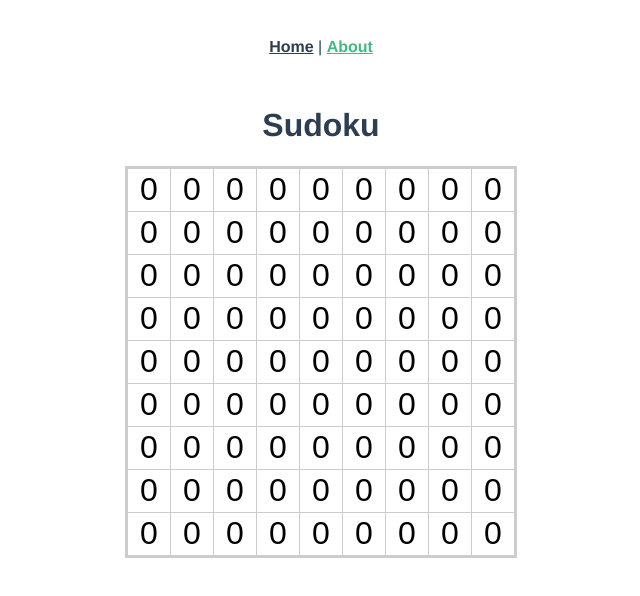
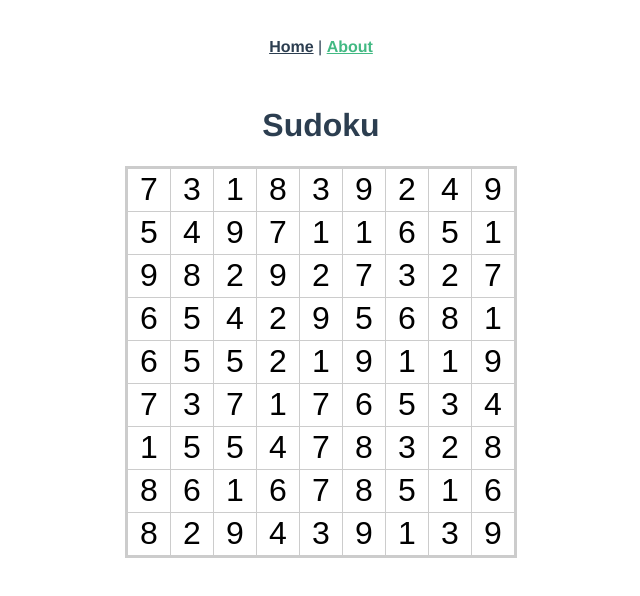
Before and after one commit to iichanize/sudoku_vue3, a Vue app in the folder vueApp/vue-sample/: page /about in a window 1280 px wide. Shown: the top 596 px of the page, without its empty margins (319-959 px from the left). Built offline with nearby package versions, Linux system fonts and the light colour scheme.

Commit message:
盤面に乱数をセットするように&idの振り方変更

```diff
--- a/vueApp/vue-sample/src/components/Sudoku.vue
+++ b/vueApp/vue-sample/src/components/Sudoku.vue
@@ -2,7 +2,11 @@
   <table id="table">
     <tr v-for="(lines, index1) in field" v-bind:key="index1">
       <td v-for="(num, index2) in lines" v-bind:key="index2">
-        <button id="eachButton" name="box" @click="countUp(index1, index2)">
+        <button
+          v-bind:id="buttonId(index1, index2)"
+          name="box"
+          @click="countUp(index1, index2)"
+        >
           {{ num }}
         </button>
       </td>
@@ -11,6 +15,7 @@
 </template>
 <script lang="ts">
   import { defineComponent, ref } from "vue";
+  import { SudokuSolver } from "./SudokuSolver";
 
   export default defineComponent({
     name: "HelloWorld",
@@ -19,25 +24,39 @@
     },
     setup(props, ctx) {
       let field = ref([
-        [0, 0, 0, 0, 0, 0, 0, 0, 0],
-        [0, 0, 0, 0, 0, 0, 0, 0, 0],
-        [0, 0, 0, 0, 0, 0, 0, 0, 0],
-        [0, 0, 0, 0, 0, 0, 0, 0, 0],
-        [0, 0, 0, 0, 0, 0, 0, 0, 0],
-        [0, 0, 0, 0, 0, 0, 0, 0, 0],
-        [0, 0, 0, 0, 0, 0, 0, 0, 0],
-        [0, 0, 0, 0, 0, 0, 0, 0, 0],
-        [0, 0, 0, 0, 0, 0, 0, 0, 0],
+        ["-", "-", "-", "-", "-", "-", "-", "-", "-"],
+        ["-", "-", "-", "-", "-", "-", "-", "-", "-"],
+        ["-", "-", "-", "-", "-", "-", "-", "-", "-"],
+        ["-", "-", "-", "-", "-", "-", "-", "-", "-"],
+        ["-", "-", "-", "-", "-", "-", "-", "-", "-"],
+        ["-", "-", "-", "-", "-", "-", "-", "-", "-"],
+        ["-", "-", "-", "-", "-", "-", "-", "-", "-"],
+        ["-", "-", "-", "-", "-", "-", "-", "-", "-"],
+        ["-", "-", "-", "-", "-", "-", "-", "-", "-"],
       ]);
+      const solver: SudokuSolver = new SudokuSolver();
       const countUp = (index1: number, index2: number) => {
         console.log("push");
-        let num = field.value[index1][index2] + 1;
-        field.value[index1][index2] = num > 9 ? num % 10 : num;
+        if (field.value[index1][index2] == "-")
+          field.value[index1][index2] = "0";
+        let num = parseInt(field.value[index1][index2]) + 1;
+        field.value[index1][index2] = num > 9 ? "-" : String(num);
         return;
       };
+      const buttonId = (index1: number, index2: number) => {
+        const value = index1 * 9 + index2;
+        return "button" + String(value);
+      };
+      const initField = () => {
+        field.value = solver.initField(field.value);
+      };
+      initField();
+
       return {
+        buttonId,
         countUp,
         field,
+        initField,
       };
     },
   });
@@ -57,7 +76,7 @@
     vertical-align: middle;
   }
 
-  #eachButton {
+  button[id^="button"] {
     border: none;
     height: 40px;
     width: 40px;
@@ -65,10 +84,10 @@
     background-color: white;
     cursor: pointer;
   }
-  #eachButton:hover {
+  button[id^="button"]:hover {
     background-color: #ccc;
   }
-  #eachButton:active {
+  button[id^="button"]:active {
     background-color: #aaa;
   }
 </style>
--- /dev/null
+++ b/vueApp/vue-sample/src/components/SudokuSolver.ts
@@ -0,0 +1,53 @@
+export class SudokuSolver {
+  initField = (field: string[][]) => {
+    for (let i = 0; i < 9; i++) {
+      for (let j = 0; j < 9; j++) {
+        field[i][j] = this.getRandom();
+      }
+    }
+    return field;
+  };
+
+  checkRow = (subject: string[][], index: number) => {
+    const base = [0, 0, 0, 0, 0, 0, 0, 0, 0];
+    let sum = 0;
+    for (let i = 0; i < 9; i++) {
+      base[parseInt(subject[index][i])] = 1;
+    }
+    for (let i = 0; i < 9; i++) {
+      sum += base[i];
+    }
+    return sum == 9;
+  };
+
+  checkCol = (subject: string[][], index: number) => {
+    const base = [0, 0, 0, 0, 0, 0, 0, 0, 0];
+    let sum = 0;
+    for (let i = 0; i < 9; i++) {
+      base[parseInt(subject[i][index])] = 1;
+    }
+    for (let i = 0; i < 9; i++) {
+      sum += base[i];
+    }
+    return sum == 9;
+  };
+
+  checkBox = (subject: string[][], index: number) => {
+    const base = [0, 0, 0, 0, 0, 0, 0, 0, 0];
+    let sum = 0;
+    for (let i = 0; i < 9; i++) {
+      const rowIndex = (index / 3) * 3 + i / 3;
+      const colIndex = (i % 3) * 3 + (i % 3);
+      base[parseInt(subject[rowIndex][colIndex])] = 1;
+    }
+    for (let i = 0; i < 9; i++) {
+      sum += base[i];
+    }
+
+    return sum == 9;
+  };
+
+  getRandom = () => {
+    return String(Math.floor(Math.random() * 9) + 1);
+  };
+}
```
Also changed, not shown: vueApp/vue-sample/src/App.vue (indentation only), vueApp/vue-sample/src/components/HelloWorld.vue (indentation only), 2 other files (tests, documents, lock files or other folders).
